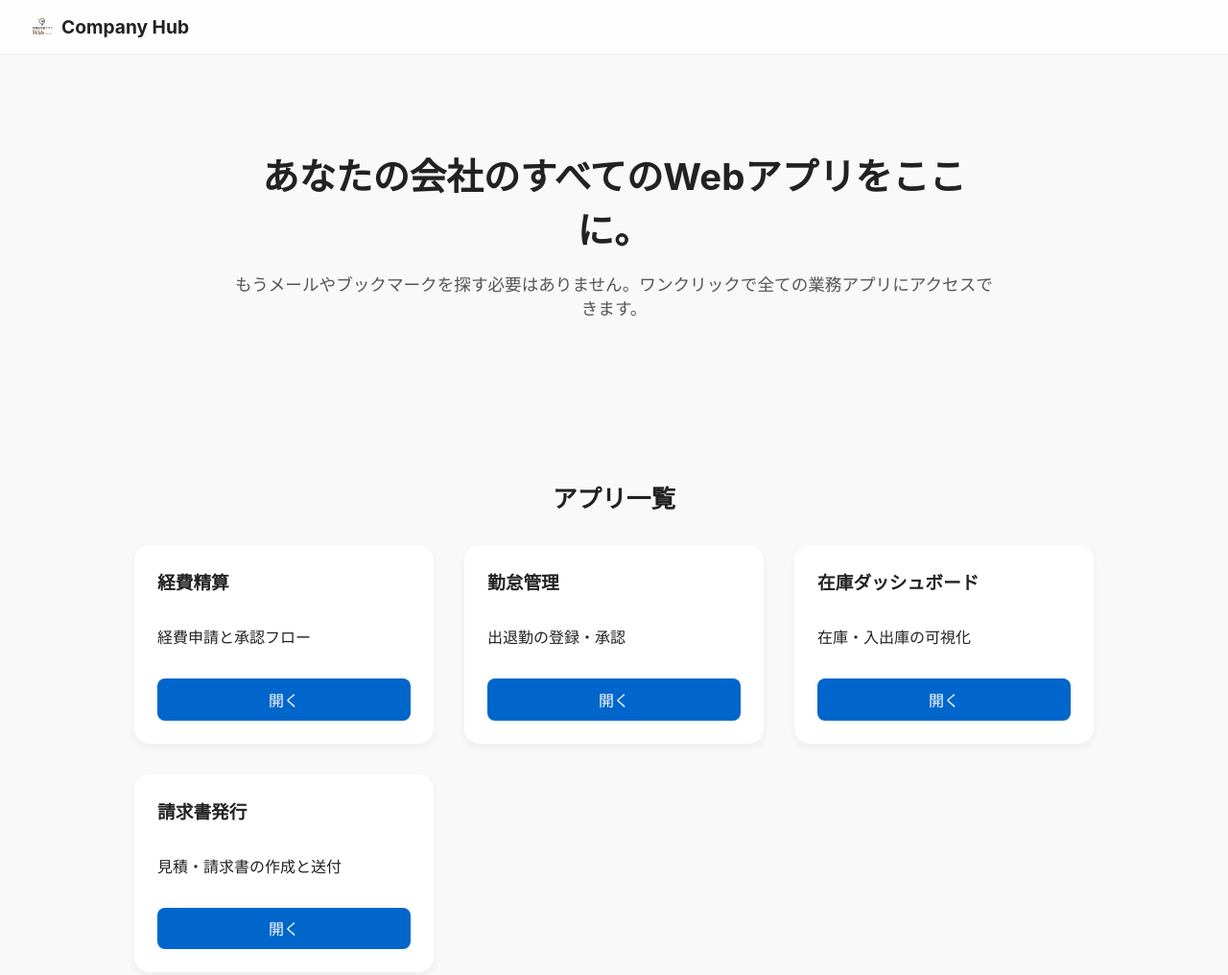
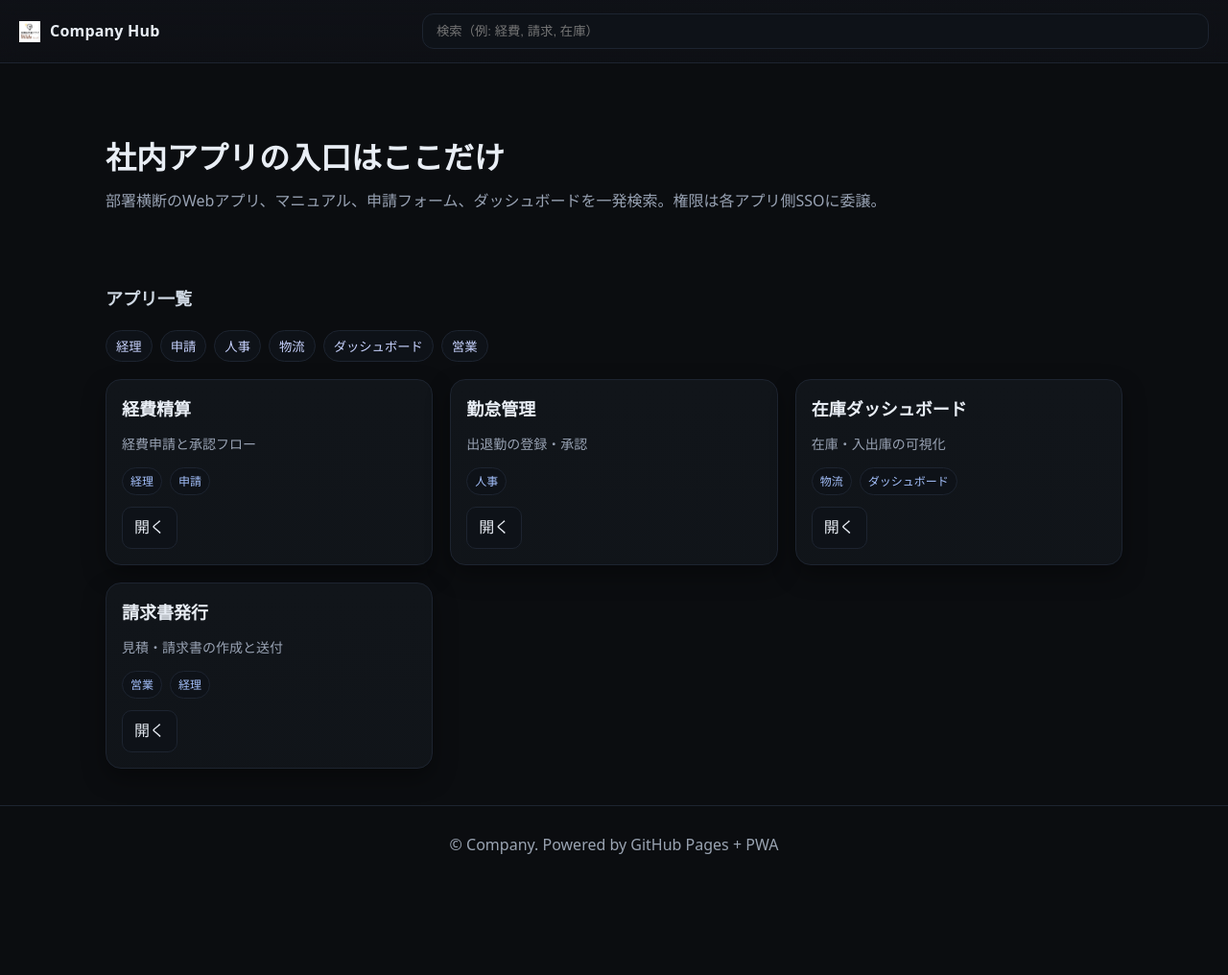
Before and after one commit to kei13161196-spec/WidsPages, a plain HTML site: page docs/index.html in a window 1280 px wide. Shown: the top 1016 px of the page at 96% size. After the commit the page ends 921 px from the top, so only its background shows below. Drawn offline with Linux system fonts and the light colour scheme.

Commit message:
Update index.html

```diff
--- a/docs/index.html
+++ b/docs/index.html
@@ -1,136 +1,213 @@
 <!DOCTYPE html>
 <html lang="ja">
 <head>
-  <meta charset="UTF-8">
-  <meta name="viewport" content="width=device-width, initial-scale=1">
+  <meta charset="utf-8">
+  <meta name="viewport" content="width=device-width,initial-scale=1">
   <title>Company Hub</title>
   <link rel="manifest" href="manifest.json">
   <link rel="icon" href="./icon-192.png">
+  <meta name="theme-color" content="#0b0d10">
+
   <style>
-    :root {
-      --bg: #f9f9f9;
-      --text: #222;
-      --accent: #0066cc;
-      --card: #fff;
-      --shadow: rgba(0,0,0,0.05);
-      --ease: cubic-bezier(0.25, 0.1, 0.25, 1);
-    }
-    html, body {
-      margin: 0; padding: 0;
-      font-family: "SF Pro Text", "Noto Sans JP", sans-serif;
-      background: var(--bg); color: var(--text);
-      scroll-behavior: smooth;
-    }
-    header {
-      position: sticky; top: 0; z-index: 10;
-      background: rgba(255,255,255,0.8);
-      backdrop-filter: blur(10px);
-      display: flex; align-items: center; justify-content: space-between;
-      padding: 1rem 2rem; border-bottom: 1px solid #eee;
-    }
-    .logo { font-weight: 700; font-size: 1.2rem; display: flex; align-items: center; gap: .5rem; }
-    .hero {
-      text-align: center; padding: 6rem 1rem 4rem;
-      max-width: 800px; margin: 0 auto;
-      animation: fadeUp 1s var(--ease) both;
-    }
-    .hero h1 { font-size: 2.4rem; margin: 0 0 1rem; }
-    .hero p { color: #555; font-size: 1.1rem; }
-
-    section {
-      padding: 4rem 2rem;
-      max-width: 1000px; margin: 0 auto;
-    }
-    h2.sec-title { font-size: 1.6rem; margin-bottom: 2rem; text-align: center; }
-
-    .grid {
-      display: grid; grid-template-columns: repeat(auto-fit, minmax(250px,1fr));
-      gap: 2rem;
-    }
-    .card {
-      background: var(--card);
-      border-radius: 16px; box-shadow: 0 4px 10px var(--shadow);
-      padding: 1.5rem; display: flex; flex-direction: column; gap: 1rem;
-      opacity: 0; transform: translateY(30px);
-      animation: fadeUp .6s var(--ease) forwards;
-    }
-    .card h3 { margin: 0; }
-    .btn {
-      display: inline-block;
-      background: var(--accent); color: #fff;
-      padding: .6rem 1rem; border-radius: 8px;
-      text-decoration: none; text-align: center;
-      transition: opacity .2s;
-    }
-    .btn:hover { opacity: 0.8; }
-
-    footer {
-      text-align: center; padding: 2rem; color: #777; font-size: 0.9rem;
+    /* ===== Theme: インク×ネオン（ダーク） ===== */
+    :root{
+      --bg:#0b0d10;           /* 背景 */
+      --text:#e9eef5;         /* 文字 */
+      --muted:#98a2b3;        /* 説明テキスト */
+      --accent:#6ee7ff;       /* アクセント（ボタン等） */
+      --card:#11151a;         /* カード背景 */
+      --line:#1d2430;         /* 枠線 */
+      --glass:rgba(255,255,255,.04);
+      --shadow:rgba(0,0,0,.35);
+      --ease:cubic-bezier(.2,.7,.2,1);
     }
 
-    @keyframes fadeUp {
-      from { opacity: 0; transform: translateY(30px); }
-      to { opacity: 1; transform: translateY(0); }
+    /* ===== Base ===== */
+    * { box-sizing: border-box; }
+    html, body {
+      margin:0; padding:0; background:var(--bg); color:var(--text);
+      font:16px/1.6 system-ui, -apple-system, "Segoe UI", Roboto, "Noto Sans JP", sans-serif;
+      scroll-behavior:smooth;
+    }
+
+    /* ===== Header ===== */
+    header{
+      position:sticky; top:0; z-index:10;
+      display:flex; align-items:center; gap:14px; justify-content:space-between;
+      padding:14px 20px; border-bottom:1px solid var(--line);
+      background:linear-gradient(180deg, rgba(16,18,24,.85), rgba(16,18,24,.65));
+      backdrop-filter: blur(10px);
+    }
+    .logo{display:flex;align-items:center;gap:10px;font-weight:800;letter-spacing:.2px}
+    .logo img{height:22px}
+    .chip{border:1px solid var(--line);border-radius:999px;padding:8px 12px;cursor:pointer;background:#0e1218}
+    .search{
+      flex:1 1 520px; max-width:820px;
+      background:#0e1218; border:1px solid var(--line); border-radius:12px; padding:10px 14px; color:var(--text);
+      outline:none;
+    }
+
+    /* ===== Hero with Parallax ===== */
+    .hero{
+      position:relative; overflow:hidden; padding:72px 20px 36px; margin:0 auto; max-width:1100px;
+    }
+    .hero::before{
+      content:""; position:absolute; inset:-25%;
+      background:
+        radial-gradient(60% 40% at 25% 25%, var(--glass), transparent 60%),
+        radial-gradient(50% 35% at 80% 70%, var(--glass), transparent 60%);
+      filter:blur(22px); z-index:-1; transform:translateY(var(--pOffset,0px));
+    }
+    .hero h1{font-size:32px;margin:0 0 8px}
+    .hero p{margin:0;color:var(--muted)}
+
+    /* ===== Sections ===== */
+    section{max-width:1100px;margin:0 auto;padding:26px 20px}
+    h2.sec{font-size:18px;margin:12px 0 18px;color:#cfd8e3}
+
+    /* ===== Tags (optional filter look only) ===== */
+    .tags{display:flex;flex-wrap:wrap;gap:8px;margin:8px 0 18px}
+    .tag{border:1px solid var(--line);border-radius:999px;padding:6px 10px;background:#0e1218;color:#c7d2fe}
+
+    /* ===== Grid & Cards ===== */
+    .grid{
+      display:grid; grid-template-columns:repeat(auto-fill, minmax(280px,1fr)); gap:18px;
+    }
+    .card{
+      background: linear-gradient(180deg, var(--card), color-mix(in srgb, var(--card), #000 3%));
+      border:1px solid var(--line); border-radius:16px; padding:16px;
+      box-shadow: 0 10px 24px var(--shadow);
+      display:flex; flex-direction:column; gap:12px;
+      opacity:0; transform:translateY(10px) translateX(24px);
+      animation: slideIn .55s var(--ease) forwards;
+    }
+    .ttl{margin:0;font-size:18px;font-weight:700}
+    .desc{color:var(--muted);font-size:14px}
+    .badges{display:flex;flex-wrap:wrap;gap:8px}
+    .badge{border:1px solid var(--line);border-radius:999px;padding:4px 8px;font-size:12px;color:#a3bffa;background:#0e1218}
+    .row{display:flex;align-items:center;gap:10px}
+    .btn{
+      appearance:none; border:1px solid var(--line); background:#0e1218; color:var(--text);
+      padding:8px 12px; border-radius:10px; cursor:pointer; text-decoration:none; display:inline-block;
+      transition: transform .18s var(--ease), border-color .18s var(--ease), box-shadow .18s var(--ease);
+    }
+    .btn:hover{ border-color:#3aa0ff; box-shadow: 0 0 0 4px rgba(58,160,255,.15); }
+    .btn:active{ transform: translateY(1px) }
+    footer{color:#9aa4b2;text-align:center;padding:28px 10px;border-top:1px solid var(--line);margin-top:12px}
+
+    /* ===== Animations ===== */
+    @keyframes slideIn{
+      from{opacity:0; transform:translateY(10px) translateX(24px)}
+      to{opacity:1; transform:translateY(0) translateX(0)}
+    }
+    @media (prefers-reduced-motion: reduce){
+      *{animation:none!important;transition:none!important}
     }
   </style>
 </head>
 <body>
+  <!-- ===== Header ===== -->
   <header>
     <div class="logo">
-      <img src="./icon-192.png" alt="logo" style="height:24px;"> Company Hub
+      <img src="./icon-192.png" alt="logo"> <span>Company Hub</span>
     </div>
-    <button id="installBtn" style="padding:0.4rem 1rem; border:1px solid #ccc; border-radius:8px; background:#fff; cursor:pointer;">＋インストール</button>
+    <input id="q" class="search" type="search" placeholder="検索（例: 経費, 請求, 在庫）">
+    <button id="installBtn" class="chip">＋インストール</button>
   </header>
 
+  <!-- ===== Hero ===== -->
   <div class="hero">
-    <h1>あなたの会社のすべてのWebアプリをここに。</h1>
-    <p>もうメールやブックマークを探す必要はありません。ワンクリックで全ての業務アプリにアクセスできます。</p>
+    <h1>社内アプリの入口はここだけ</h1>
+    <p>部署横断のWebアプリ、マニュアル、申請フォーム、ダッシュボードを一発検索。権限は各アプリ側SSOに委譲。</p>
   </div>
 
-  <section id="apps">
-    <h2 class="sec-title">アプリ一覧</h2>
+  <!-- ===== Apps ===== -->
+  <section>
+    <h2 class="sec">アプリ一覧</h2>
+    <div class="tags" id="tags"></div>
     <div class="grid" id="grid"></div>
   </section>
 
-  <footer>© 2025 Company Hub</footer>
+  <footer>© Company. Powered by GitHub Pages + PWA</footer>
 
   <script>
+    /* ===== テストデータ ===== */
     const TEST_APPS = [
-      { name: "経費精算", url: "https://example.com/expense", desc: "経費申請と承認フロー", tags: ["経理","申請"] },
+      { name: "経費精算", url: "https://example.com/expense",   desc: "経費申請と承認フロー", tags: ["経理","申請"] },
       { name: "勤怠管理", url: "https://example.com/attendance", desc: "出退勤の登録・承認", tags: ["人事"] },
       { name: "在庫ダッシュボード", url: "https://example.com/inventory", desc: "在庫・入出庫の可視化", tags: ["物流","ダッシュボード"] },
       { name: "請求書発行", url: "https://example.com/invoice", desc: "見積・請求書の作成と送付", tags: ["営業","経理"] }
     ];
 
-    const grid = document.getElementById("grid");
-    TEST_APPS.forEach((app,i)=>{
-      const card=document.createElement("div");
-      card.className="card";
-      card.style.animationDelay = `${i*100}ms`;
-      card.innerHTML = `
-        <h3>${app.name}</h3>
-        <p>${app.desc}</p>
-        <a href="${app.url}" target="_blank" class="btn">開く</a>`;
-      grid.appendChild(card);
-    });
+    /* ===== 検索 & レンダリング ===== */
+    const $ = (q, el=document)=>el.querySelector(q);
+    const $$ = (q, el=document)=>Array.from(el.querySelectorAll(q));
+    const grid = $("#grid"), tagWrap = $("#tags"), q = $("#q");
+    let active = new Set();
 
-    // PWAインストール
-    let deferredPrompt;
-    const installBtn = document.getElementById('installBtn');
-    installBtn.style.display = 'none';
-    window.addEventListener('beforeinstallprompt', (e) => {
-      e.preventDefault();
-      deferredPrompt = e;
-      installBtn.style.display = 'block';
-    });
-    installBtn.addEventListener('click', async () => {
-      if (deferredPrompt) {
-        deferredPrompt.prompt();
-        const { outcome } = await deferredPrompt.userChoice;
-        if (outcome === 'accepted') installBtn.style.display = 'none';
-        deferredPrompt = null;
+    function uniqTags(list){ const s=new Set(); list.forEach(a=>a.tags.forEach(t=>s.add(t))); return [...s]; }
+    function renderTags(){
+      tagWrap.innerHTML = "";
+      uniqTags(TEST_APPS).forEach(t=>{
+        const b=document.createElement("button");
+        b.className="tag"; b.textContent=t;
+        b.onclick=()=>{ active.has(t)?active.delete(t):active.add(t); render(); };
+        tagWrap.appendChild(b);
+      });
+    }
+    function match(a, keyword){
+      const hay=(a.name+" "+a.desc+" "+a.tags.join(" ")).toLowerCase();
+      return !keyword || hay.includes(keyword);
+    }
+    function render(){
+      const kw = q.value.trim().toLowerCase();
+      const list = TEST_APPS.filter(a => (!active.size || a.tags.some(t=>active.has(t))) && match(a,kw));
+      grid.innerHTML = "";
+      list.forEach((a,i)=>{
+        const card=document.createElement("div");
+        card.className="card";
+        card.style.animationDelay = `${i*70}ms`;
+        card.innerHTML = `
+          <h3 class="ttl">${a.name}</h3>
+          <div class="desc">${a.desc||""}</div>
+          <div class="badges">${a.tags.map(t=>`<span class="badge">${t}</span>`).join("")}</div>
+          <div class="row">
+            <a class="btn" href="${a.url}" target="_blank" rel="noopener">開く</a>
+          </div>`;
+        card.onclick = (e)=>{ if(e.target.tagName!=="A") window.open(a.url,"_blank","noopener"); };
+        grid.appendChild(card);
+      });
+      if(!list.length){
+        grid.innerHTML = `<div class="card" style="opacity:1;transform:none">
+          <h3 class="ttl">該当するアプリがありません</h3>
+          <div class="desc">キーワードやタグを変更して再検索してください。</div>
+        </div>`;
       }
-    });
+    }
+    q.addEventListener("input", render);
+
+    /* ===== Parallax（Hero背景の追従） ===== */
+    (() => {
+      const hero = document.querySelector('.hero');
+      if(!hero) return;
+      const onScroll = () => {
+        const y = Math.min(40, Math.max(-40, window.scrollY * 0.12));
+        hero.style.setProperty('--pOffset', `${y}px`);
+      };
+      onScroll();
+      document.addEventListener('scroll', onScroll, { passive:true });
+    })();
+
+    /* ===== PWA Install ===== */
+    let deferredPrompt; const installBtn = $("#installBtn"); installBtn.style.display="none";
+    window.addEventListener('beforeinstallprompt',(e)=>{ e.preventDefault(); deferredPrompt=e; installBtn.style.display="inline-block"; });
+    installBtn.addEventListener('click', async()=>{ if(!deferredPrompt) return; deferredPrompt.prompt(); deferredPrompt=null; installBtn.style.display="none"; });
+
+    /* ===== 起動 ===== */
+    renderTags(); render();
+
+    /* ===== Service Worker 登録 ===== */
+    if ("serviceWorker" in navigator) navigator.serviceWorker.register("./sw.js");
   </script>
 </body>
 </html>
```
